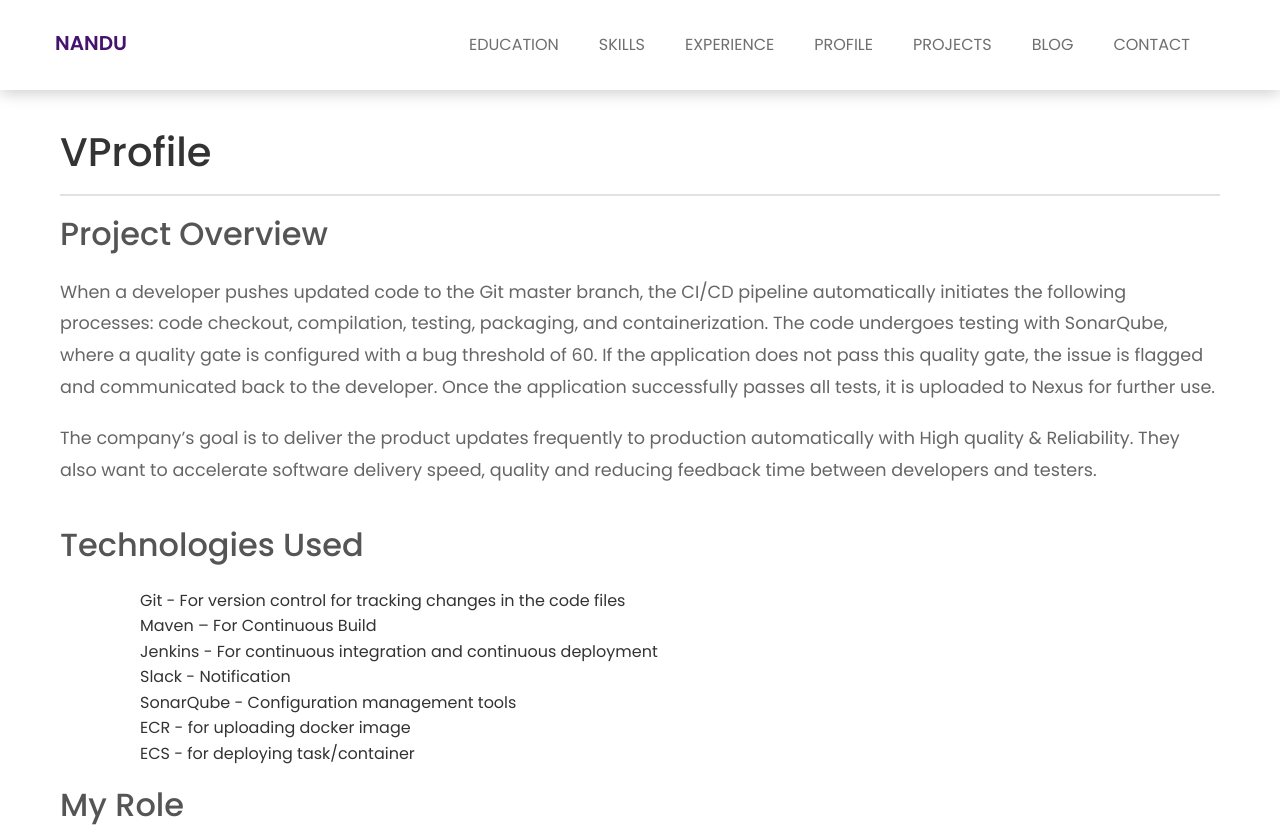
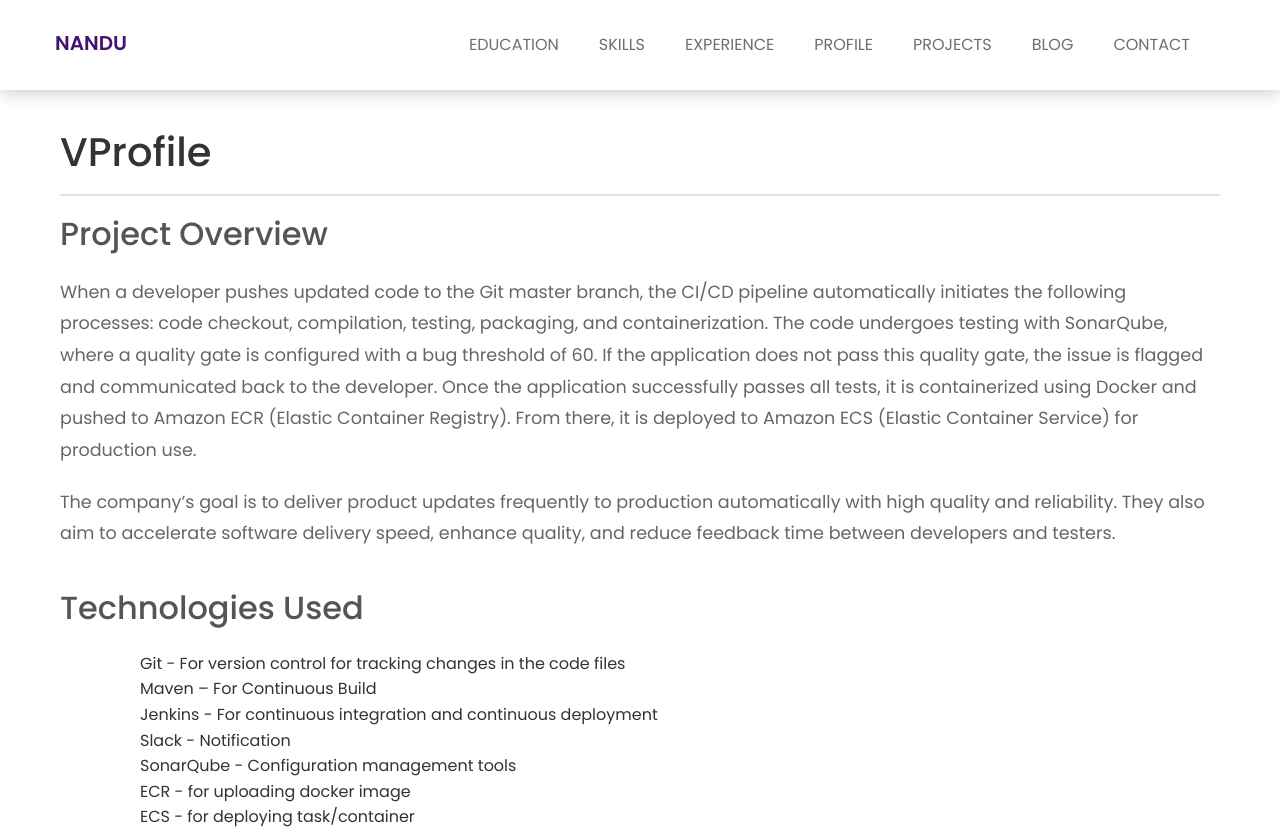
Before and after one commit to pinnnacl/portfolio_nandu, a plain HTML site: page Vprofile_docker.html in a window 1280 px wide. Shown: the top 833 px of the page. Drawn offline with Linux system fonts and the light colour scheme.

Commit message:
description -p3

```diff
--- a/Vprofile_docker.html
+++ b/Vprofile_docker.html
@@ -194,11 +194,9 @@ code {
             </div>
             <div class="project-details">
                 <h2>Project Overview</h2><br>
-                <p>When a developer pushes updated code to the Git master branch, the CI/CD pipeline automatically initiates the following processes: code checkout, compilation, testing, packaging, and containerization. The code undergoes testing with SonarQube, where a quality gate is configured with a bug threshold of 60. If the application does not pass this quality gate, the issue is flagged and communicated back to the developer. Once the application successfully passes all tests, it is uploaded to Nexus for further use.</p>
+                <p>When a developer pushes updated code to the Git master branch, the CI/CD pipeline automatically initiates the following processes: code checkout, compilation, testing, packaging, and containerization. The code undergoes testing with SonarQube, where a quality gate is configured with a bug threshold of 60. If the application does not pass this quality gate, the issue is flagged and communicated back to the developer. Once the application successfully passes all tests, it is containerized using Docker and pushed to Amazon ECR (Elastic Container Registry). From there, it is deployed to Amazon ECS (Elastic Container Service) for production use.</p>
 
-				<p>The company’s goal is to deliver the product updates frequently to production automatically
-with High quality & Reliability. They also want to accelerate software delivery speed, quality
-and reducing feedback time between developers and testers.</p>
+				<p>The company’s goal is to deliver product updates frequently to production automatically with high quality and reliability. They also aim to accelerate software delivery speed, enhance quality, and reduce feedback time between developers and testers.</p>
             </div>
             <div class="project-description">
                 <h2>Technologies Used</h2><br>
```
